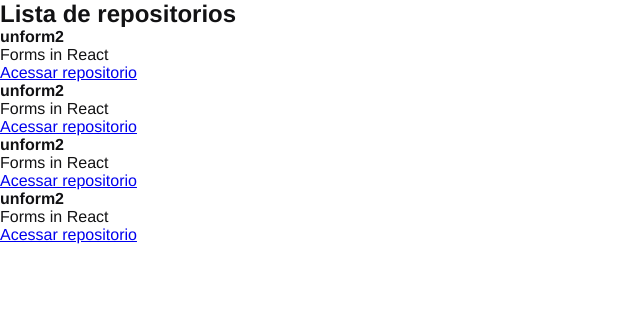
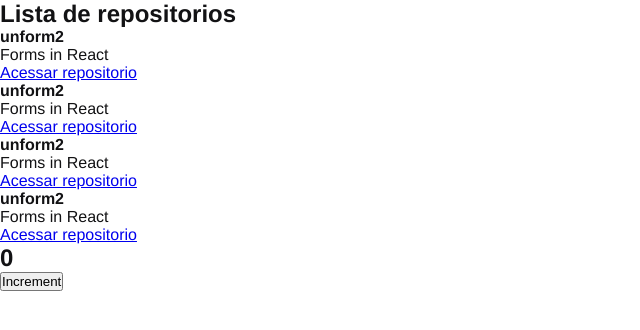
Before and after one commit to mathbertmes/Rocketseat-ignite-reactjs, a React app in the folder 01-github-explorer/: page / in a window 1280 px wide. Shown: the top 330 px of the page, without its empty margins (0-640 px from the left). Built offline with nearby package versions, Linux system fonts and the light colour scheme.

Commit message:
component state

```diff
--- a/01-github-explorer/src/App.jsx
+++ b/01-github-explorer/src/App.jsx
@@ -1,6 +1,15 @@
+import { Counter } from './components/Counter';
 import { RepositoryList } from './components/RepositoryList';
 import './styles/global.scss';
 
 export function App(){
-  return <RepositoryList/>
+
+
+
+  return (
+    <>
+    <RepositoryList/>
+    <Counter />
+  </>
+  )
 }
--- /dev/null
+++ b/01-github-explorer/src/components/Counter.jsx
@@ -0,0 +1,18 @@
+import { useState } from "react";
+
+export function Counter(){
+
+  const [counter, setCounter] = useState(0)
+  function increment(){
+    setCounter(counter + 1);
+  }
+
+  return(
+    <div>
+      <h2>{counter}</h2>
+      <button type="button" onClick={increment}>
+        Increment
+      </button>
+    </div>
+  )
+}
```
